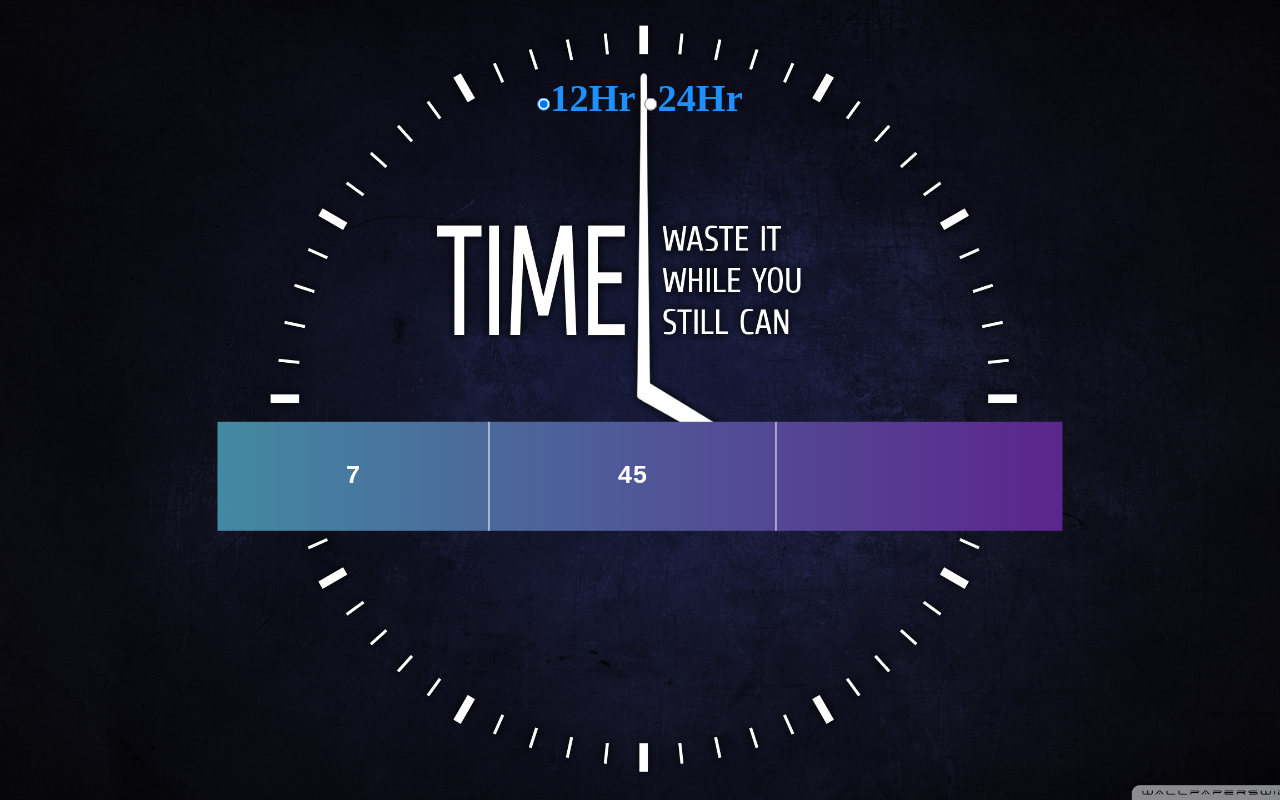
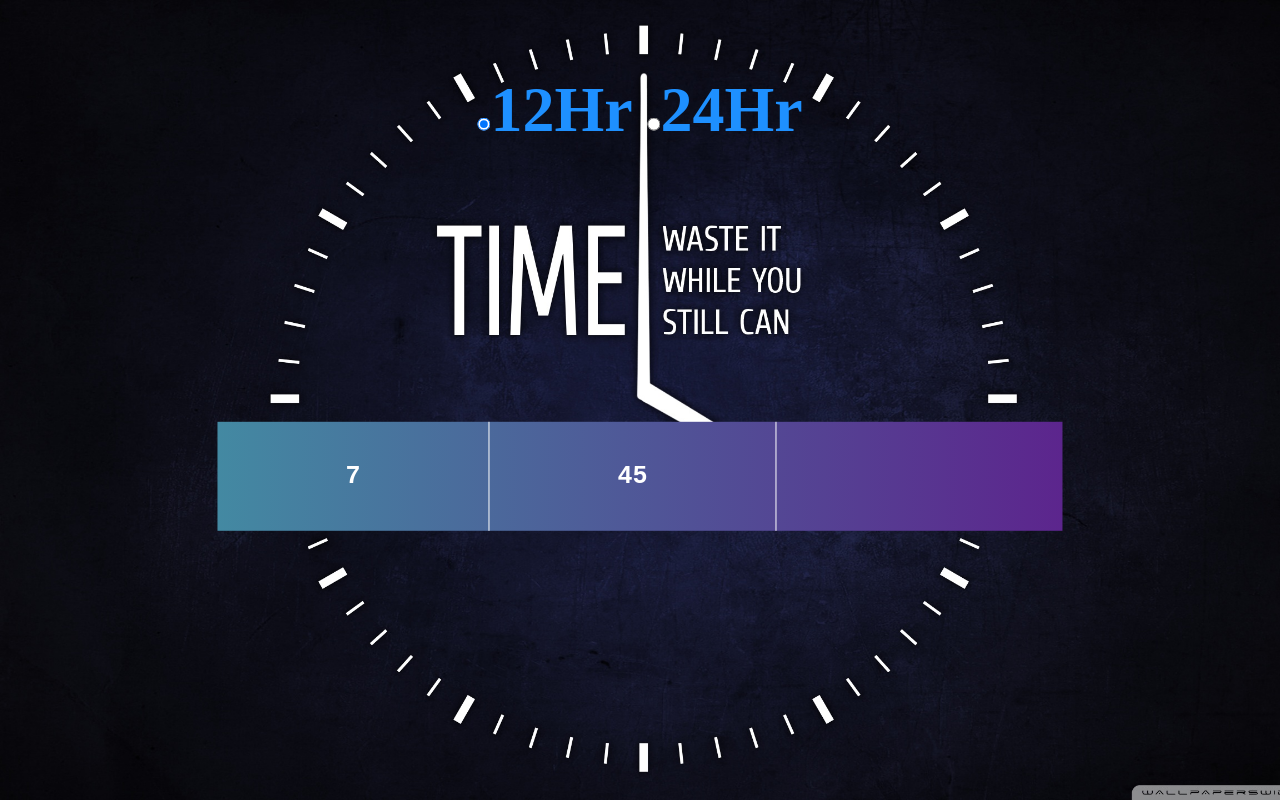
Before and after one commit to NikhilBagal/clock, a plain HTML site: page index.html in a window 1280 px wide. Drawn offline with nearby package versions, Linux system fonts and the light colour scheme.

Commit message:
liitle font size changed

```diff
--- a/style.css
+++ b/style.css
@@ -15,7 +15,7 @@ body {
     left: 50%;
     transform: translate(-50%,-10%);
     color: dodgerblue;
-    font-size: 3vw;
+    font-size: 5vw;
     font-weight: bold;
 }
 .clock {
```
